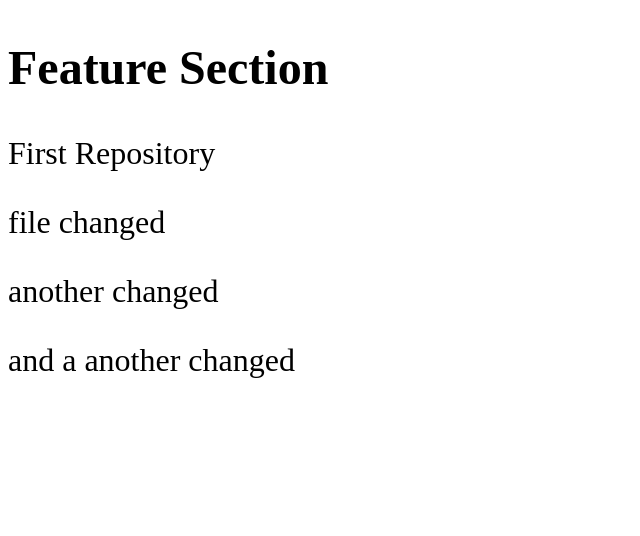
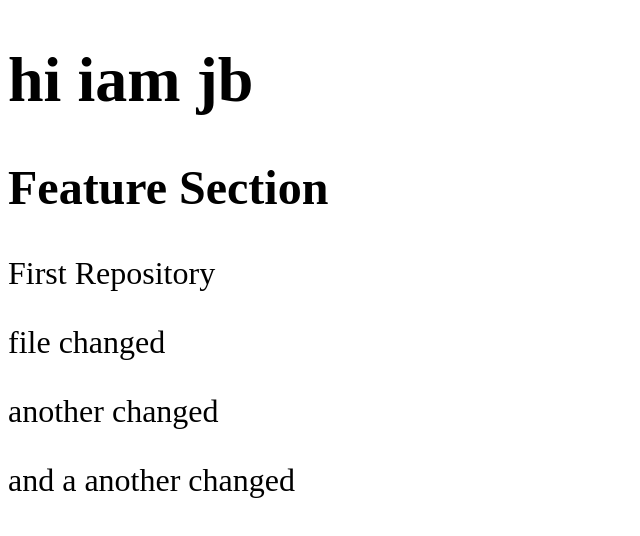
Before and after one commit to JabirHasan910/first-repo, a plain HTML site: page index.html in a window 1280 px wide. Shown: the whole page, without its empty margins (0-640 px from the left). Drawn offline with Linux system fonts and the light colour scheme.

Commit message:
change some

```diff
--- a/index.html
+++ b/index.html
@@ -9,6 +9,7 @@
 </head>
 
 <body>
+    <h1>hi iam jb</h1>
     <h2>Feature Section</h2>
     <p>First Repository</p>
     <p>file changed</p>
```
